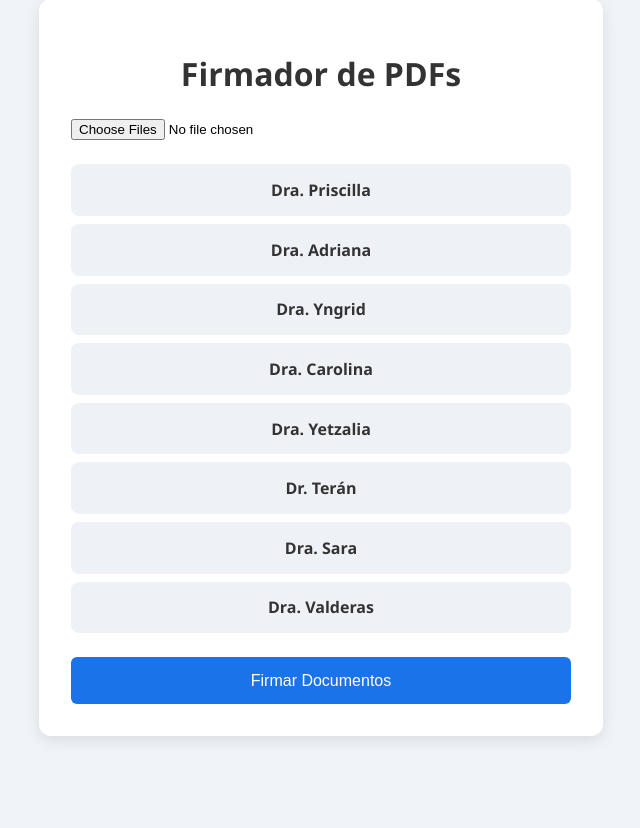
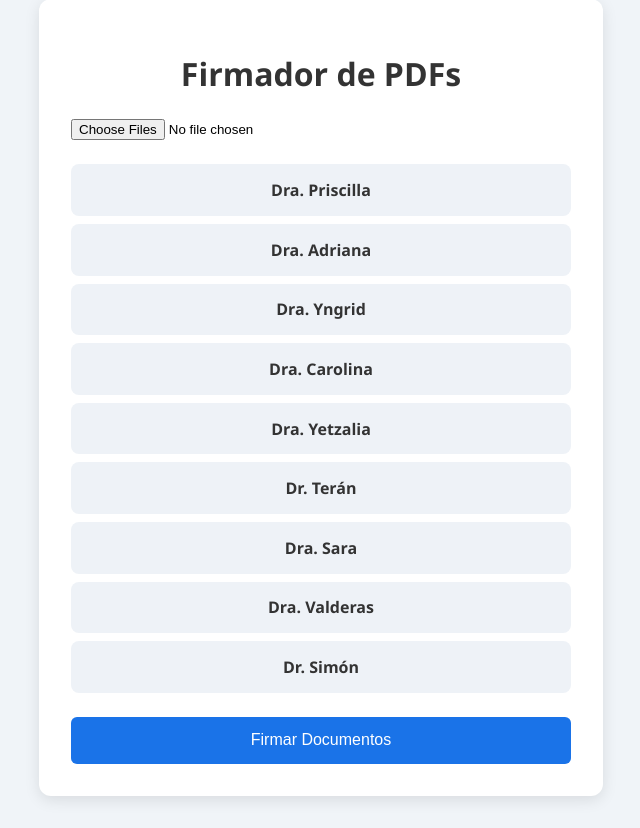
Before and after one commit to jmirandal1994/firmador_cardiohome, a Flask app: page / in a window 1280 px wide. Shown: the part 257-1085 px from the top of the page, without its empty margins (319-959 px from the left). Before the commit the page ends 997 px from the top, so only its background shows below. Run offline with Flask 3, Linux system fonts and the light colour scheme.

Commit message:
Update index.html

```diff
--- a/templates/index.html
+++ b/templates/index.html
@@ -121,6 +121,10 @@
                     <input type="radio" id="valderas" name="doctora" value="valderas">
                     <label for="valderas">Dra. Valderas</label>
                 </div>
+                <div class="radio-option">
+                    <input type="radio" id="simon" name="doctora" value="simon">
+                    <label for="simon">Dr. Simón</label>
+                </div>
             </div>
 
             <button type="submit">Firmar Documentos</button>
```
